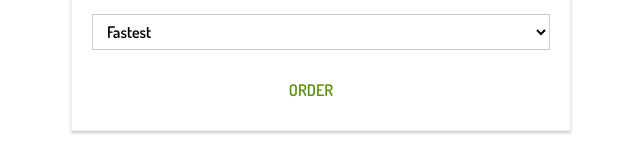
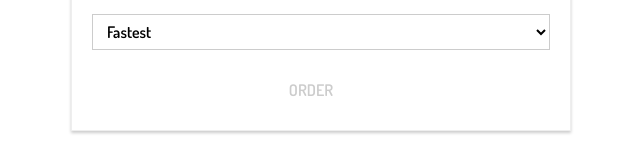
Before and after one commit to aleksandrgaranin/tasty-burger, a React (Create React App) app: page /chackout/contact-data in a window 1280 px wide. Shown: the part 1202-1350 px from the top of the page, without its empty margins (319-959 px from the left). Built offline with nearby package versions, Linux system fonts and the light colour scheme.

Commit message:
Handling Overall Form Validity + Button disalebled

```diff
--- a/src/components/UI/Button/Button.js
+++ b/src/components/UI/Button/Button.js
@@ -4,6 +4,7 @@
 
 const button = (props) => (
 <button
+    disabled={props.disabled}
     className={[classes.Button, classes[props.btnType]].join(' ')}
     onClick={props.clicked}>{props.children}</button>
 );
--- a/src/components/UI/Button/Button.module.css
+++ b/src/components/UI/Button/Button.module.css
@@ -15,6 +15,11 @@
     padding-left: 0;
 }
 
+.Button:disabled {
+    color: #ccc;
+    cursor: not-allowed;
+}
+
 .Success {
     color: #5C9210;
 }
--- a/src/containers/Checkout/ContactData/ContactData.js
+++ b/src/containers/Checkout/ContactData/ContactData.js
@@ -89,9 +89,11 @@
                 },
                 value: 'fastest',
                 validation: {},
+                valid: true,
                 touched: false
             },
         },
+        formIsValid: false,
         loading: false
     }
 
@@ -158,7 +160,14 @@
 
         updatedOrderForm[inputIdentifier] = updatedFormElement;
         console.log(updatedFormElement)
-        this.setState({orderForm: updatedOrderForm});
+
+        let formIsValid = true; // Over all validation
+        for (let inputIdentifier in updatedOrderForm) {
+            formIsValid = updatedOrderForm[inputIdentifier].valid && formIsValid;
+        }
+
+
+        this.setState({orderForm: updatedOrderForm, formIsValid: formIsValid});
     }
 
     render () {
@@ -184,7 +193,7 @@
                             touched={formElement.config.touched}
                             changed={(event)=> this.inputChangedHandler(event, formElement.id)}/>
                     ))}
-                    <Button btnType="Success">ORDER</Button>
+                    <Button btnType="Success" disabled={!this.state.formIsValid}>ORDER</Button>
                 </form>
         );
         if(this.state.loading){
```
